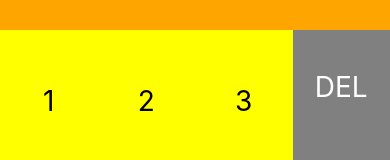
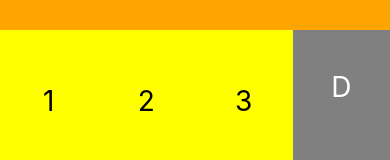
Before and after one commit to MrDroid17/Calculator-with-React-Native, a React Native app: screen / in a window 390 px wide. Shown: the part 251-411 px from the top of the page. Built offline with nearby package versions, Linux system fonts and the light colour scheme.

Commit message:
handling operations

```diff
--- a/App.js
+++ b/App.js
@@ -18,17 +18,18 @@ export default class App extends Component<Props> {
     this.state = {
       calculationText: ''
     }
+    this.operations = ['D', '+', '-', '*', '/'];
   }
 
-  result(){
+  result() {
     const text = this.state.calculationText
   }
 
-  onButtonPresses(text){
+  onButtonPresses(text) {
     console.log(text);
 
     // when = is pressed dont print the symbol instead perform corresponding operation
-    if(text == '='){
+    if (text == '=') {
       return this.result();
     }
     this.setState({
@@ -36,15 +37,31 @@ export default class App extends Component<Props> {
     })
   }
 
-  operate(operation){
-    switch(operation){
-      case 'DEL':
-      console.log(this.state.calculationText);
-      let text = this.state.calculationText.split('');
-      text.pop()
+  operate(operation) {
+    switch (operation) {
+      case 'D':
+        console.log(this.state.calculationText);
+        let text = this.state.calculationText.split('');
+        text.pop()
+        this.setState({
+          calculationText: text.join('')
+        })
+        break;
+      case '+':
+      case '-':
+      case '*':
+      case '/':
+
+      const lastCharacter = this.state.calculationText.split('').pop();
+
+      if(this.operations.indexOf(lastCharacter) > 0) return
+
+      if(this.state.text == '') return
+
       this.setState({
-        calculationText: text.join('')
+        calculationText: this.state.calculationText + operation
       })
+
     }
   }
 
@@ -73,13 +90,12 @@ export default class App extends Component<Props> {
     /**
      * Common operation button design
      */
-    let operations = ['DEL', '+', '-', '*', '/']
     let actions = []
     for (let i = 0; i < 5; i++) {
       actions.push(
-        <TouchableOpacity style={styles.btn} onPress={()=> this.operate(operations[i])}>
+        <TouchableOpacity style={styles.btn} onPress={() => this.operate(this.operations[i])}>
           <Text style={[styles.btnText, styles.textWhite]}>
-            {operations[i]}
+            {this.operations[i]}
           </Text>
         </TouchableOpacity>
       )
```
